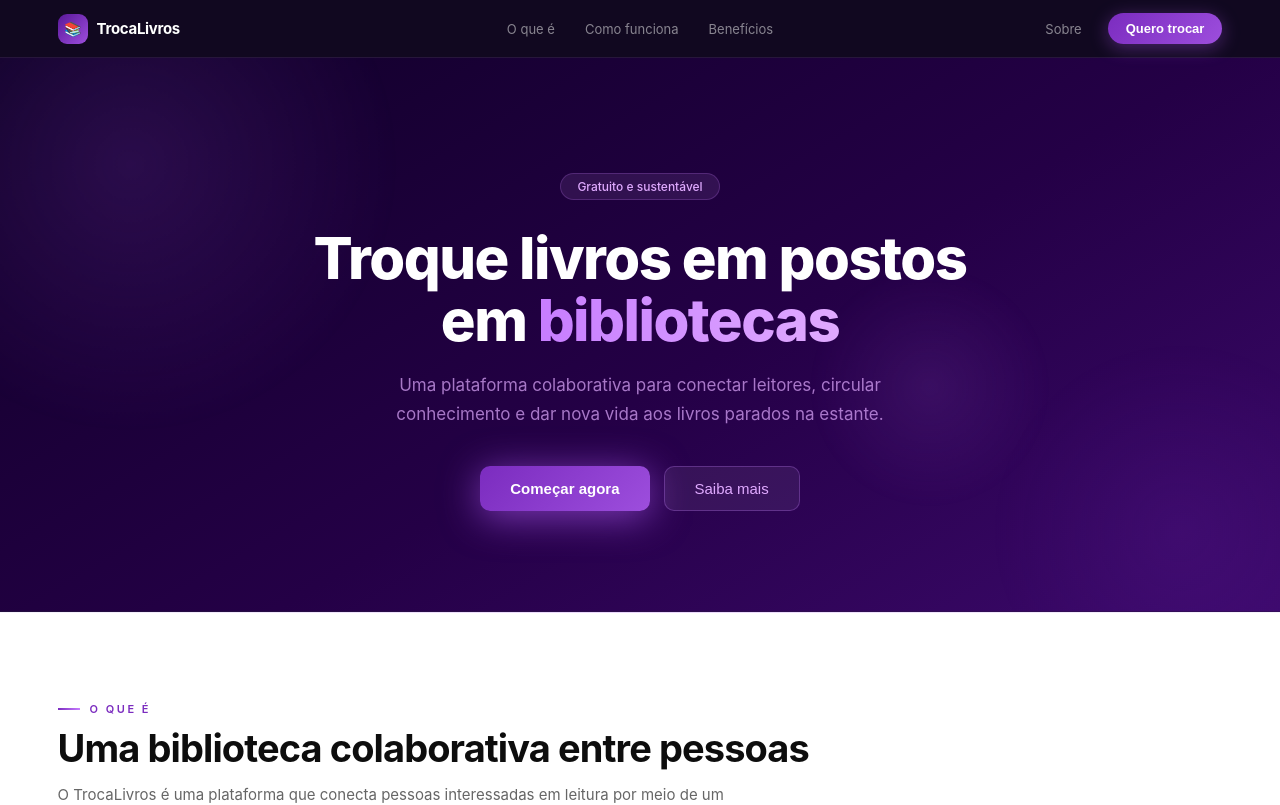
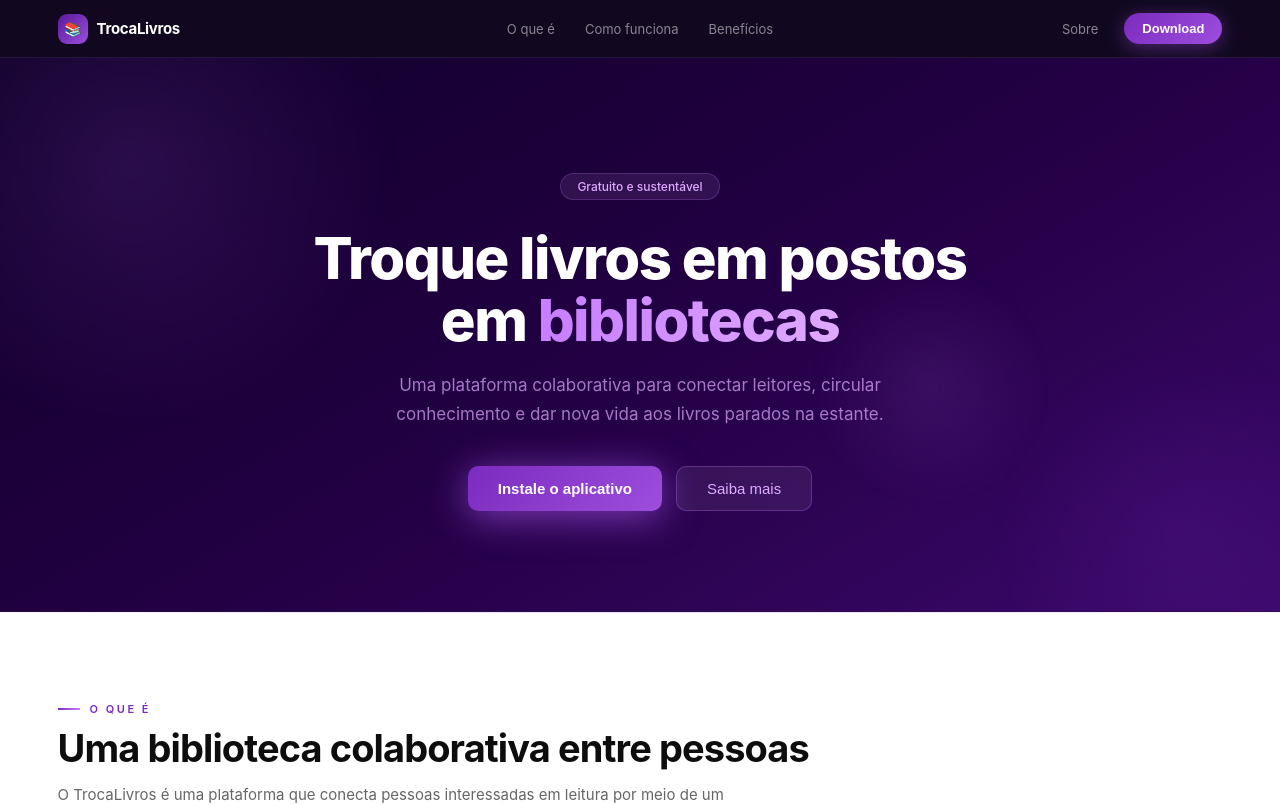
Before and after one commit to KauaMHAS/Site-TCC, an Angular app: page / in a window 1280 px wide. Shown: the top 805 px of the page. Built offline with nearby package versions, Linux system fonts and the light colour scheme.

Commit message:
Foto da Daphne

```diff
--- a/src/app/home/home.html
+++ b/src/app/home/home.html
@@ -11,7 +11,7 @@
     </div>
     <div class="nav-right">
       <a class="sobre-link" routerLink="/sobre">Sobre</a>
-      <button class="nav-cta">Quero trocar</button>
+      <button class="nav-cta">Download</button>
     </div>
   </nav>
 
@@ -24,7 +24,7 @@
       <h1>Troque livros em postos em <span class="hero-accent">bibliotecas</span></h1>
       <p>Uma plataforma colaborativa para conectar leitores, circular conhecimento e dar nova vida aos livros parados na estante.</p>
       <div class="hero-btns">
-        <button class="btn-primary">Começar agora</button>
+        <button class="btn-primary">Instale o aplicativo</button>
         <button class="btn-secondary">Saiba mais</button>
       </div>
     </div>
@@ -136,8 +136,8 @@
 
   <div class="cta-block reveal">
     <h2>Pronto para começar?</h2>
-    <p>Cadastre seus livros agora e faça parte da comunidade TrocaLivros.</p>
-    <button>Criar minha conta grátis</button>
+    <p>Faça download do aplicativo de celular e cadastre seus livros agora.</p>
+    <button>Download</button>
   </div>
 
   <footer>
--- a/src/app/sobre/sobre.html
+++ b/src/app/sobre/sobre.html
@@ -11,7 +11,7 @@
     </div>
     <div class="nav-right">
       <a class="sobre-link active" routerLink="/sobre">Sobre</a>
-      <button class="nav-cta">Quero trocar</button>
+      <button class="nav-cta">Download</button>
     </div>
   </nav>
 
@@ -192,19 +192,19 @@
     <p class="reveal reveal-d2">Um time multidisciplinar unido pelo mesmo propósito: tornar a leitura mais acessível.</p>
     <div class="sobre-equipe">
       <div class="sobre-membro reveal reveal-d1">
-        <div class="sobre-avatar">DA</div>
+        <div class="sobre-avatar"><img src="daphne.png" alt="Daphne"></div>
         <h4>Daphne Shayel</h4>
         <div class="sobre-membro-role">Design & UX / Pesquisa</div>
         <p>Planejamento da experiência do usuário por meio de pesquisas, análise de necessidades e criação de interfaces intuitivas, garantindo uma navegação simples, acessível e eficiente.</p>
       </div>
       <div class="sobre-membro reveal reveal-d2">
-        <div class="sobre-avatar"><img src="enzo.png" alt="Foto do Enzo"></div>
+        <div class="sobre-avatar"><img src="enzo.png" alt="Enzo"></div>
         <h4>Enzo Correia</h4>
         <div class="sobre-membro-role">Dev Mobile & Backend</div>
         <p>Responsável pelo app MAUI e pela API em ASP.NET Core. Focado em arquitetura limpa e experiência do usuário.</p>
       </div>
       <div class="sobre-membro reveal reveal-d3">
-        <div class="sobre-avatar"><img src="felipe.png" alt="Foto do Felipe"></div>
+        <div class="sobre-avatar"><img src="felipe.png" alt="Felipe"></div>
         <h4>Felipe Cardozo</h4>
         <div class="sobre-membro-role">Produto & Pesquisa</div>
         <p>Levantamento de requisitos, análise das necessidades dos usuários e definição das funcionalidades para garantir uma experiência eficiente e alinhada aos objetivos do projeto.</p>
@@ -215,20 +215,20 @@
           <span class="sobre-membro-badge-icon">👑</span> Líder do Projeto
         </div>
         <div class="sobre-avatar sobre-avatar--leader">
-          <img src="julia.png" alt="Foto da Julia">
+          <img src="julia.png" alt="Julia">
         </div>
         <h4>Júlia Mattos</h4>
         <div class="sobre-membro-role">Team Lead · Produto & Documentação</div>
         <p>Elaboração da documentação técnica e funcional, descrevendo processos, regras de negócio e especificações para facilitar o desenvolvimento e a manutenção do sistema.</p>
       </div>
       <div class="sobre-membro reveal reveal-d1">
-        <div class="sobre-avatar"><img src="kaio.png" alt="Foto do Kaio"></div>
+        <div class="sobre-avatar"><img src="kaio.png" alt="Kaio"></div>
         <h4>Kaio de Oliveira</h4>
         <div class="sobre-membro-role">Produto & Documentação</div>
         <p>Elaboração da documentação técnica e funcional, descrevendo processos, regras de negócio e especificações para facilitar o desenvolvimento e a manutenção do sistema.</p>
       </div>
       <div class="sobre-membro reveal reveal-d2">
-        <div class="sobre-avatar"><img src="kaua.png" alt="Foto do Kaua"></div>
+        <div class="sobre-avatar"><img src="kaua.png" alt="Kaua"></div>
         <h4>Kauã Mota</h4>
         <div class="sobre-membro-role">Dev Mobile & Backend</div>
         <p>Responsável pelo app MAUI e pela API em ASP.NET Core. Focado em arquitetura limpa e experiência do usuário.</p>
```
Also changed, not shown: public/daphne.png (added).
